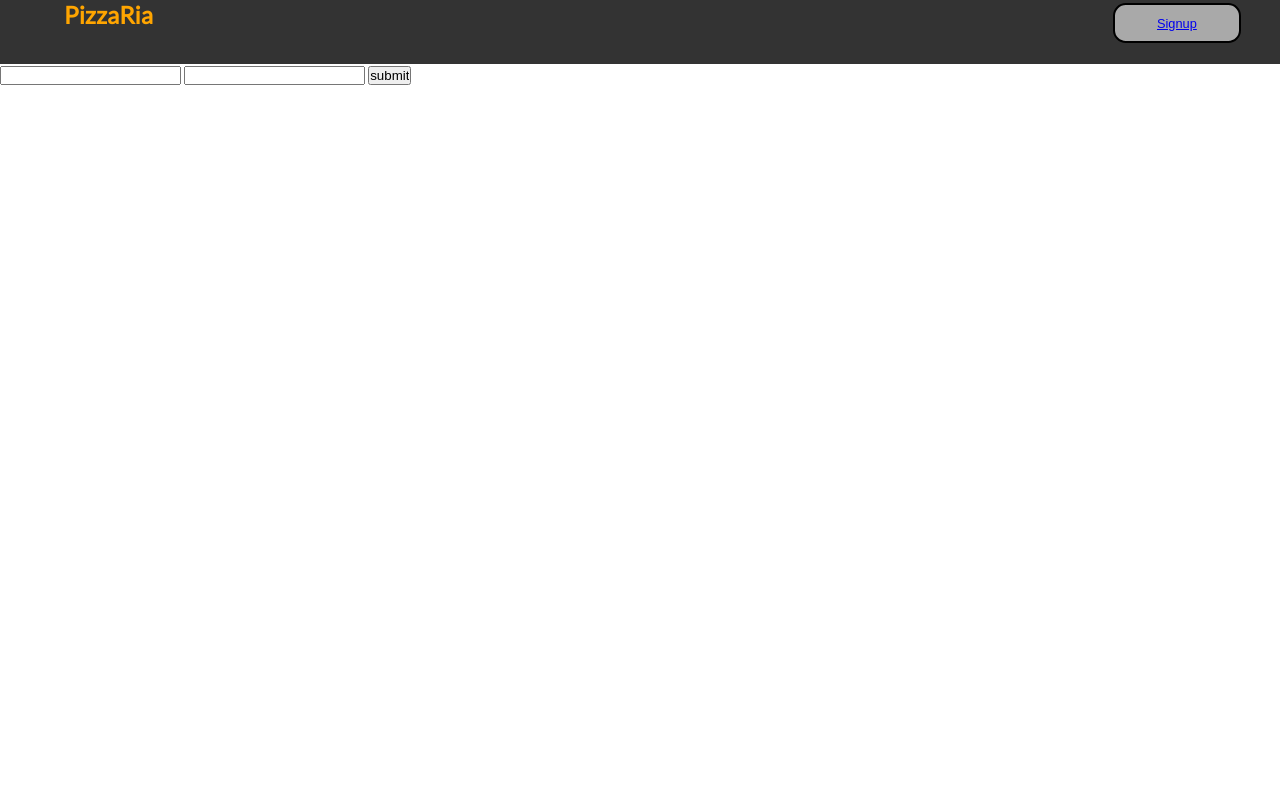
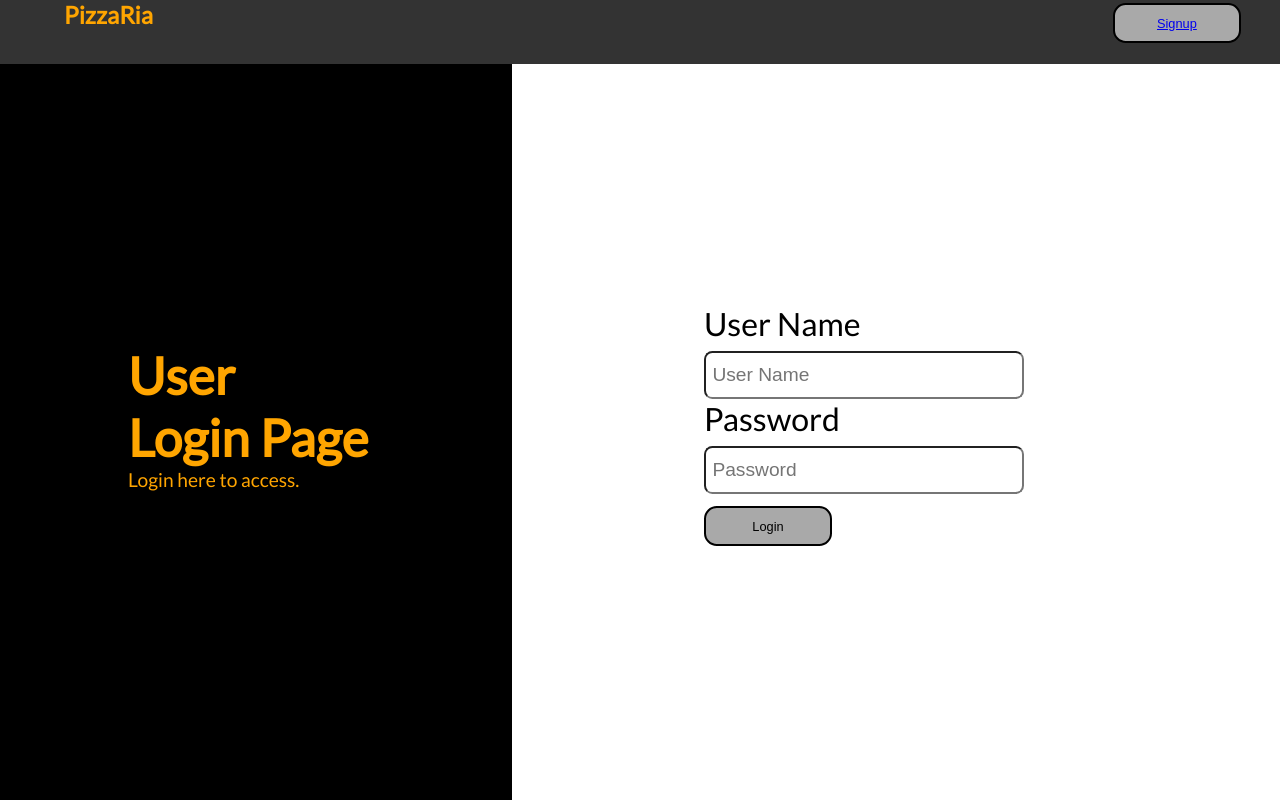
Before and after one commit to john9088/Pizzaria, a Django app: page /userloginview/ in a window 1280 px wide. Run offline with Django 3.2, Linux system fonts and the light colour scheme.

Commit message:
1st commit

```diff
--- a/pizzariaapp/views.py
+++ b/pizzariaapp/views.py
@@ -65,18 +65,25 @@ def userLoginView(request):
 	return render(request,'pizzariaapp/userloginview.html')
 
 def authenticateUser(request):
-	userName = request.POST['username']
-	userPassword = request.POST['userpassword']
+	username = request.POST['username']
+	password = request.POST['userpassword']
+	user = authenticate(username = username, password = password)
+	if (user is not None):
+		login(request,user)
+		return redirect('userwelcomepage')
 
-	if User.objects.filter(username = userName).exists():
-		return redirect('userwelcomepage')
 	else:
-		messages.add_message(request,messages.ERROR,"Invalid Credentials")
+		messages.add_message(request,messages.ERROR,"Invalid Credential")
 		return redirect('userloginview')
 
 def customerWelcomePage(request):
-	return render(request,'pizzariaapp/welcomeuser.html')
+	username = request.user.username
+	pizzas = PizzaModel.objects.all()
+	context = {'username':username,'pizzas':pizzas}
+	return render(request,'pizzariaapp/welcomeuser.html',context)
 
 def logoutUser(request):
+	print(request.user)
 	logout(request)
+	#return redirect('userwelcomepage')
 	return redirect('homepageview')
--- a/static/css/desktop/main_style.css
+++ b/static/css/desktop/main_style.css
@@ -21,6 +21,10 @@ body {
   color: orange;
   flex-direction: row;
   z-index: 9999;
+}
+
+.cust-nav-bar{
+  justify-content: space-between;
 }
 
 .button-container-home {
@@ -71,38 +75,40 @@ body {
   }
 
 
-.admin-login-page{
-	position: relative;
-	height: 100vh;
+.login-page{
+  position: relative;
+  top:8vh;
+	height: 92vh;
 	width: 100%;
-	display: flex;
+  display: flex;
+  overflow-y: hidden;
 }
 
-.admin-login-side{
+.login-side{
 	height: 100%;
 	width: 40%;
-	background-color: #000;
+  background-color: rgba(0,0,0);
+  color:orange;
 	position: relative;
 	align-self: center;
 	font-size: 1.5vw;
 }
-.admin-login-text{
+.login-text{
 	position: relative;
 	margin: 35vh 10vw;
-	color: #fff;
 }
-.admin-login-text h2{
+.login-text h2{
 	font-size: 4vw;
 }
 
-.admin-login-input{
+.login-input{
 	height: 100%;
 	position: relative;
 
 	align-self: center;
 }
 
-.admin-login-form{
+.login-form{
     position: relative;
     margin: 30vh 0% 0% 15vw;
 
@@ -129,11 +135,11 @@ body {
   top: 10vh;
 }
 
-input[type=number]::-webkit-inner-spin-button,
+/* input[type=number]::-webkit-inner-spin-button,
 input[type=number]::-webkit-outer-spin-button {
   -webkit-appearance: none;
   margin: 0;
-}
+} */
 .customer-signup{
   width: 100%;
   height: 100vh;
@@ -198,7 +204,36 @@ input[type=number]::-webkit-outer-spin-button {
   width: 8vw;
 }
 
-.user-view{
+.show-pizza-cust{
   position: relative;
-  top:8vh;
+  width: 50vw;
+  height: fit-content;
+  top:10vh;
+  margin: auto;
 }
+
+.show-pizza-cust table td{
+  padding:3vh 6vw;
+}
+.show-pizza-cust table tr input[type=number]{
+  width: 4vw;
+}
+
+.cust-address{
+  position: relative;
+  width: 100%;
+  height: 5vh;
+  margin-top: 5vh;
+  display: flex;
+  flex-direction: row;
+}
+
+.cust-address input[type=text]{
+  border: solid 2px #000;
+  width:70%;
+}
+/* .show-pizza-cust table tr input[type=number]::-webkit-inner-spin-button,
+.show-pizza-cust table tr input[type=number]::-webkit-outer-spin-button {
+  -webkit-appearance: initial;
+  margin: 0;
+} */
--- a/templates/pizzariaapp/userloginview.html
+++ b/templates/pizzariaapp/userloginview.html
@@ -12,6 +12,68 @@
 {% endblock %}
 
 {% block content %}
+
+<div class="login-page">
+	<div class="login-side">
+	    <div class="login-text">
+	        <h2>User<br> Login Page</h2>
+	        <p>Login here to access.</p>
+	    </div>
+	</div>
+
+	<div class="login-input">
+	    <div class="login-form">
+	       <form method="POST" action="/authenticateUser/">
+	       		{% csrf_token %}
+				<div class="form-group">
+					<label>User Name</label>
+					<input type="text" class="form-control" placeholder="User Name" name="username">
+				</div>
+				<div class="form-group">
+					<label>Password</label>
+					<input type="password" class="form-control" placeholder="Password" name="userpassword">
+				</div>
+
+				<div class="button-container-home">
+			        <button style="margin-top: 1.5vh" type="submit" class="button button1">
+			            Login
+			        </button>
+				</div>
+
+<!-- 				<button style="margin-top: 1.5vh" type="submit" class="btn btn-black">Login</button>
+ -->	    </form>
+	       {% for message in messages %}
+				<p style="text-align: center;color: red">{{message}}</p>
+
+			{% endfor %}
+	    </div>
+	</div>
+</div>
+
+
+
+
+
+
+
+
+
+
+
+
+
+
+
+
+
+
+
+
+
+
+
+
+
 <div class="user-view">
     <form method="POST" action="/authenticateUser/">
         {% csrf_token %}
```
Also changed, not shown: templates/pizzariaapp/adminLogin.html (+13 -6 lines), templates/pizzariaapp/welcomeuser.html (+32 -6 lines), db.sqlite3.
